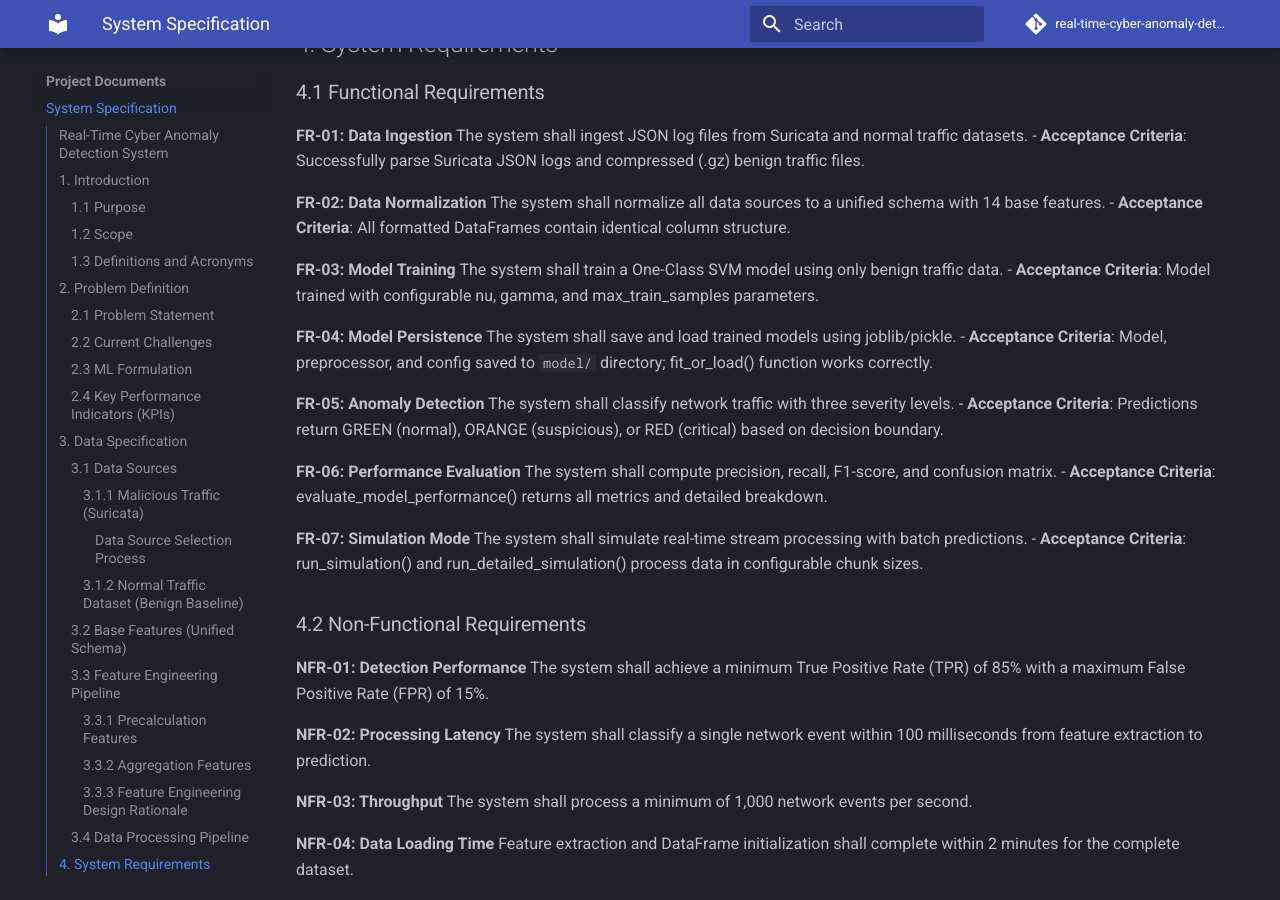
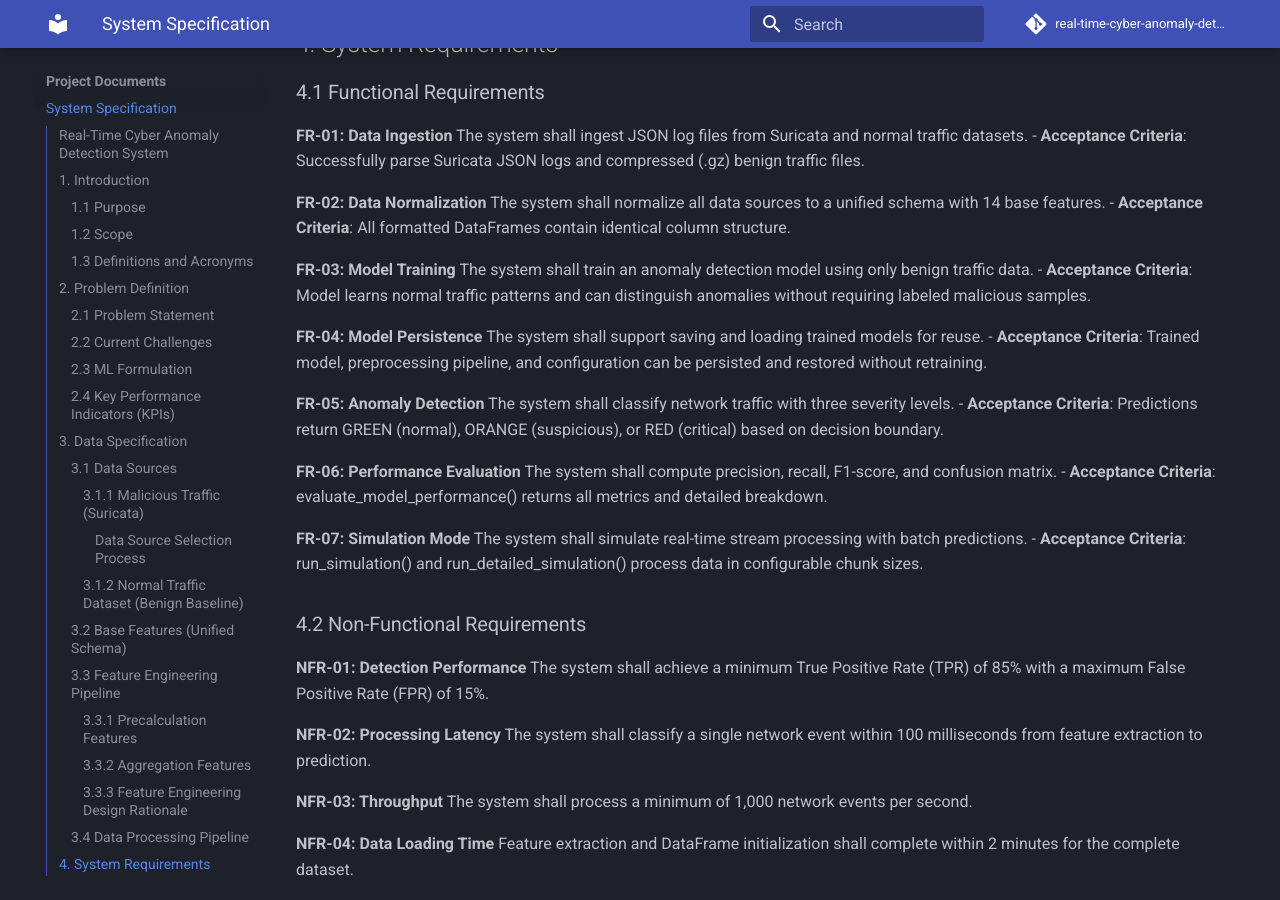
Before and after one commit to francescacraievich/real-time-cyber-anomaly-detection, an MkDocs documentation site: the page built from docs/system_specification.md, in a window 1280 px wide and 900 px high, scrolled down 6451 px. Built offline with MkDocs 1.6.1 and Material for MkDocs 9.7.7, drawn with Linux system fonts in a browser that asks for light colours; comment, search, counter and statistics services are not loaded.

Commit message:
update docs

```diff
--- a/docs/system_specification.md
+++ b/docs/system_specification.md
@@ -214,12 +214,12 @@ The system shall normalize all data sources to a unified schema with 14 base fea
 - **Acceptance Criteria**: All formatted DataFrames contain identical column structure.
 
 **FR-03: Model Training**
-The system shall train a One-Class SVM model using only benign traffic data.
-- **Acceptance Criteria**: Model trained with configurable nu, gamma, and max_train_samples parameters.
+The system shall train an anomaly detection model using only benign traffic data.
+- **Acceptance Criteria**: Model learns normal traffic patterns and can distinguish anomalies without requiring labeled malicious samples.
 
 **FR-04: Model Persistence**
-The system shall save and load trained models using joblib/pickle.
-- **Acceptance Criteria**: Model, preprocessor, and config saved to `model/` directory; fit_or_load() function works correctly.
+The system shall support saving and loading trained models for reuse.
+- **Acceptance Criteria**: Trained model, preprocessing pipeline, and configuration can be persisted and restored without retraining.
 
 **FR-05: Anomaly Detection**
 The system shall classify network traffic with three severity levels.
```
